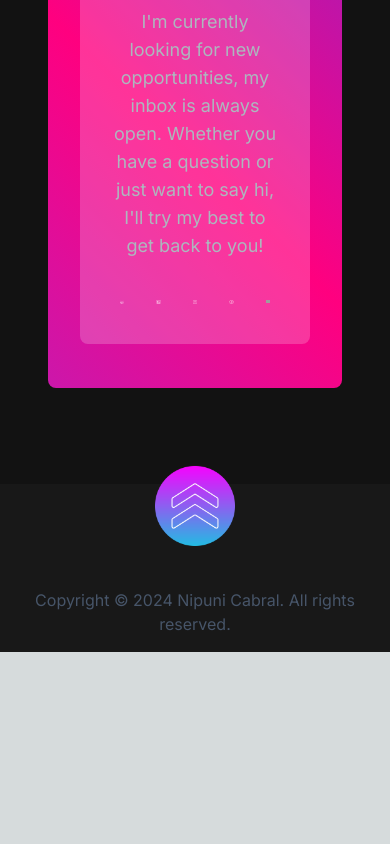
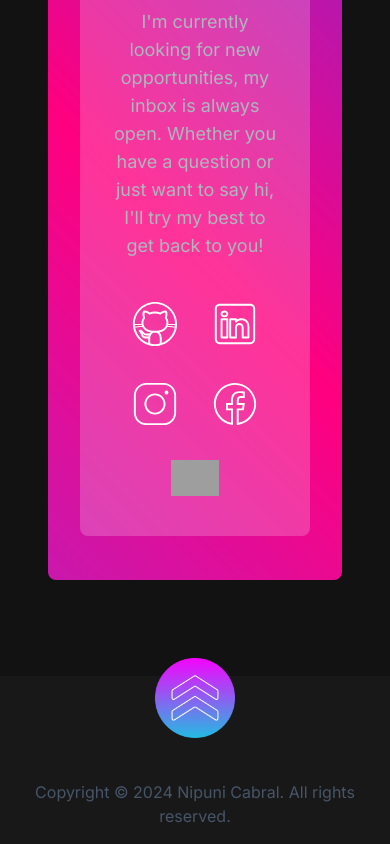
Before and after one commit to cabral0413/MyPortfolio, a Next.js app: page / in a window 390 px wide. Shown: the part 9664-10508 px from the top of the page. Before the commit the page ends 10316 px from the top, so only its background shows below. Built offline with nearby package versions, Linux system fonts and the light colour scheme; grey boxes are pictures that could not be loaded.

Commit message:
update email section

```diff
--- a/src/app/components/EmailSection.jsx
+++ b/src/app/components/EmailSection.jsx
@@ -11,16 +11,14 @@ import EmailIcon from "../../../public/email-icon.png";
 const EmailSection = () => {
   return (
     <section id="contact" className="py-10 text-center rounded-lg container mx-auto bg-white bg-opacity-10 p-8 my-20 rounded-lg gradient-flow">
-      {/* Added margin-bottom to create a gap between contact section and the next section */}
       <div className="container mx-auto bg-white bg-opacity-20 p-8 rounded-lg mb-1">
-        {/* Added margin-bottom to create a gap between "Let's Connect" text and the paragraph */}
         <h2 className="text-4xl font-bold text-white mb-20">Let&apos;s Connect ...</h2>
         <p className="text-[#ADB7BE] mb-8 max-w-md mx-auto text-lg lg:text-xl">
           I&apos;m currently looking for new opportunities, my inbox is always open.
           Whether you have a question or just want to say hi, I&apos;ll try my best to
           get back to you!
         </p>
-        <div className="flex justify-center gap-4">
+        <div className="flex justify-center gap-4 flex-wrap md:flex-nowrap">
           <Link href="https://github.com/cabral0413?tab=repositories" legacyBehavior>
             <a
               target="_blank"
```
